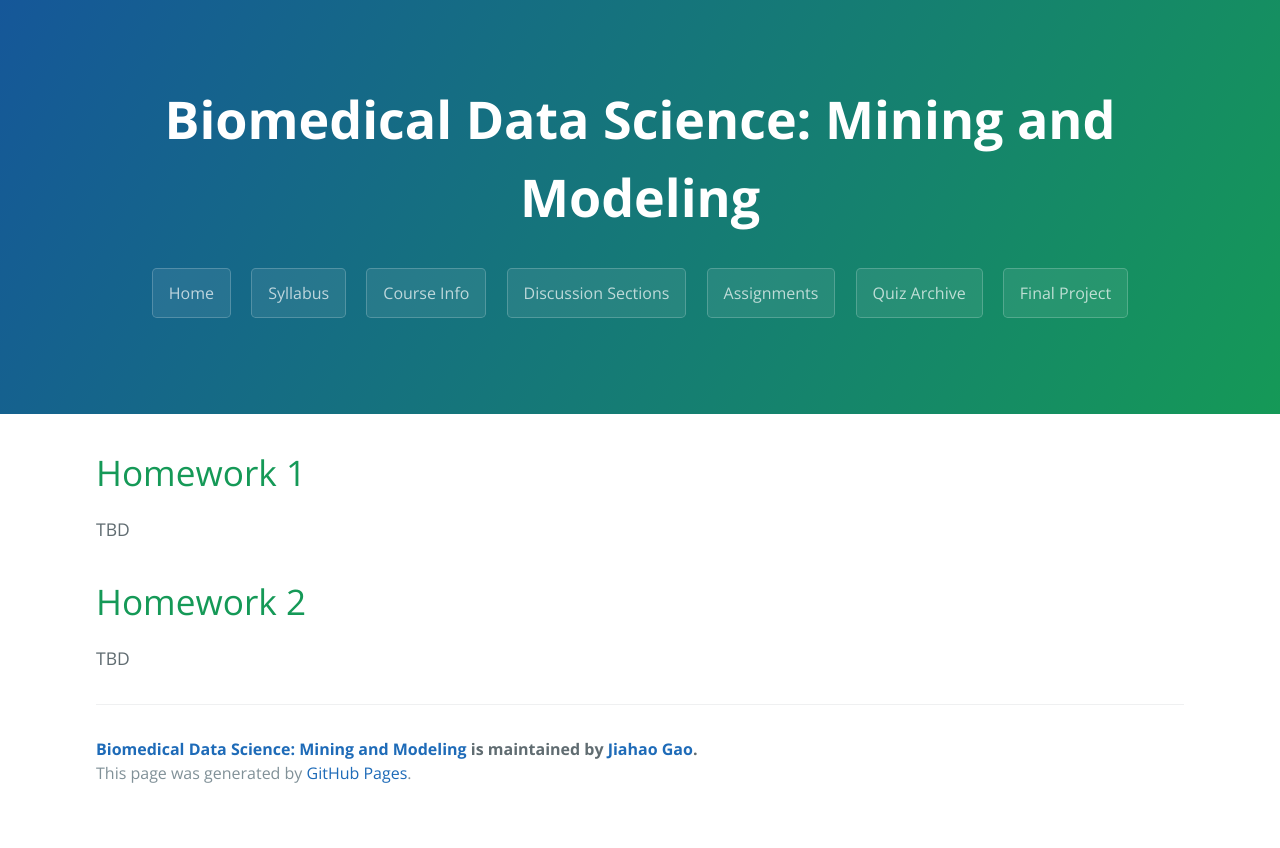
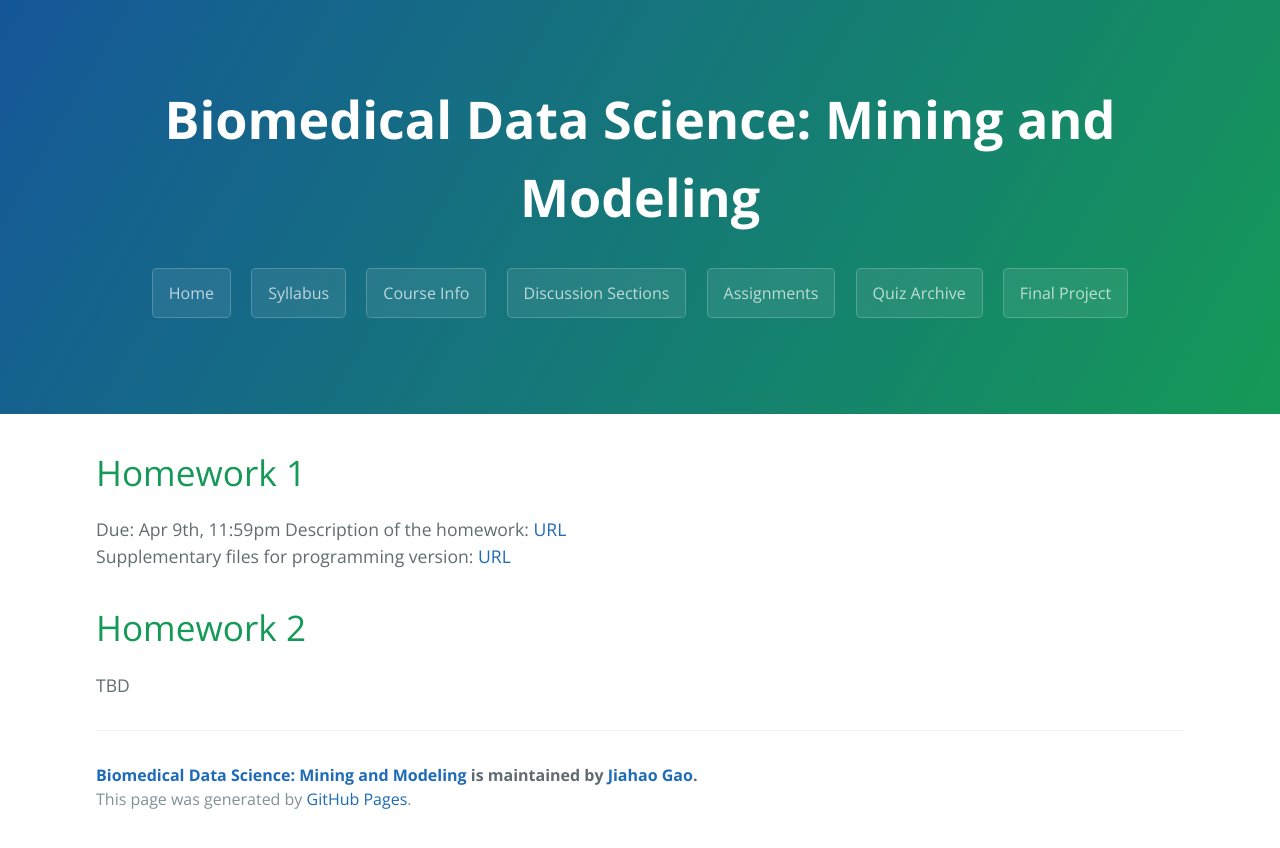
Before and after one commit to susannaliu0705/cbb752-zimmerone-projects, a Jekyll site: the page built from assignments.md, in a window 1280 px wide. Shown: the top 848 px of the page. Built offline with Jekyll 4.4.1, drawn with Linux system fonts in a browser that asks for light colours.

Commit message:
Update assignments.md

```diff
--- a/assignments.md
+++ b/assignments.md
@@ -4,7 +4,9 @@ layout: page
 ---
 
 # Homework 1
-TBD
+Due: Apr 9th, 11:59pm
+Description of the homework: [URL](http://files.gersteinlab.org/public-docs/2021/03.26/hw1.pdf)
+Supplementary files for programming version: [URL](http://files.gersteinlab.org/public-docs/2021/03.22/HW1_cbb752b21_programming_supp_files.zip)
 
 # Homework 2
 TBD
```
